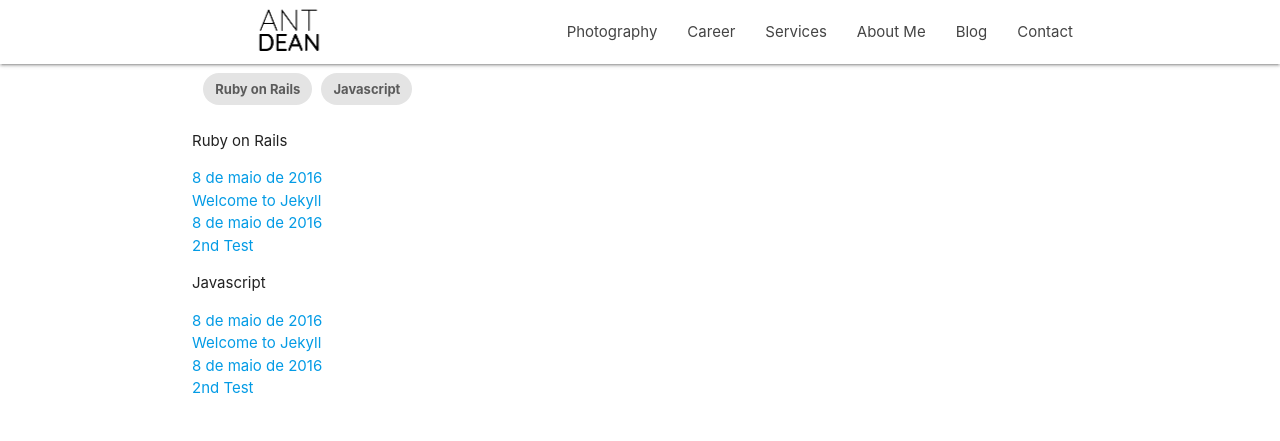
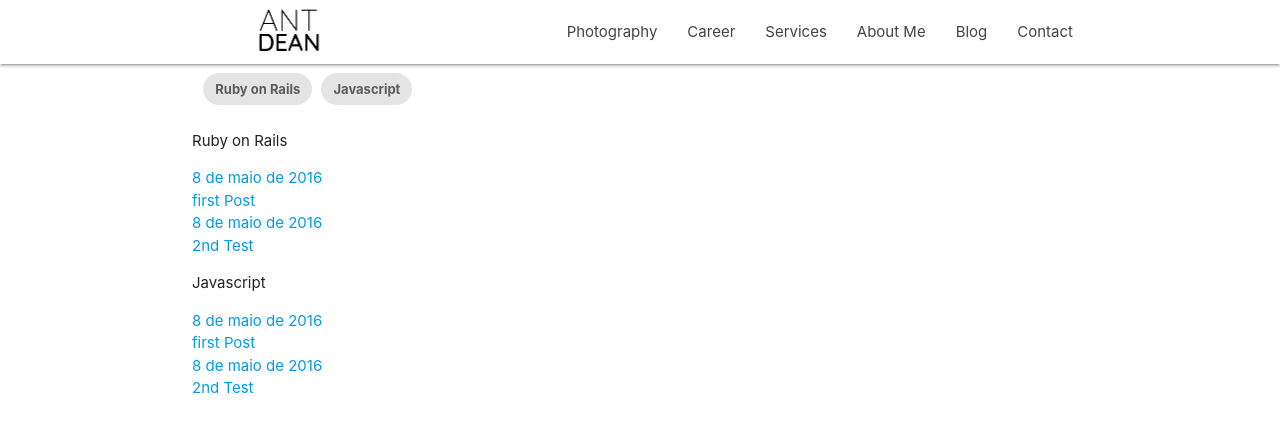
Before and after one commit to avdean/avdean.github.io, a Jekyll site: the page built from tags.html, in a window 1280 px wide. Shown: the top 441 px of the page. Built offline with Jekyll 4.4.1, drawn with Linux system fonts in a browser that asks for light colours; nearby versions of some CDN libraries.

Commit message:
Update 2016-05-08-welcome-to-jekyll.md

```diff
--- a/_posts/2016-05-08-welcome-to-jekyll.md
+++ b/_posts/2016-05-08-welcome-to-jekyll.md
@@ -1,7 +1,7 @@
 ---
 layout: post
-title: "Welcome to Jekyll"
-date: 2016-05-08 20:34:26
+title: "first Post"
+date: 2016-05-08
 description: 'Put your description here.'
 main-class: 'jekyll'
 image: 'http://res.cloudinary.com/victorpre/image/upload/v1503269369/sample.jpg'
```
